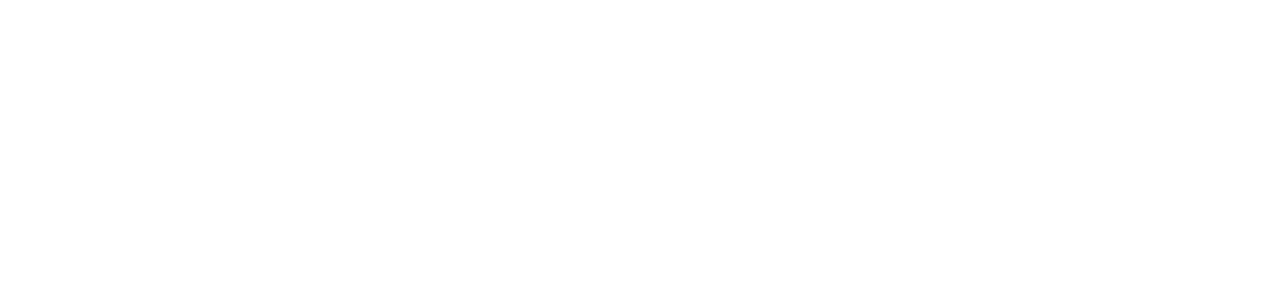
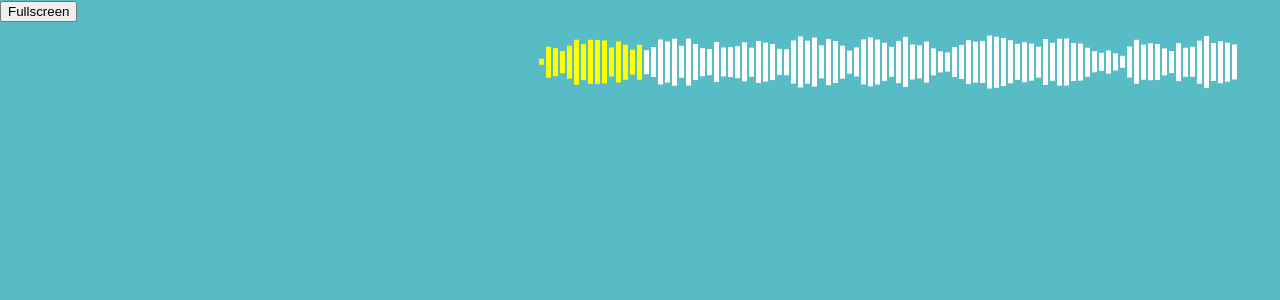
Before and after one commit to NoClipDigital/wap-games, a Nuxt app: page /slider in a window 1280 px wide. Before the commit this address had no page. Shown: the top 300 px of the page. Built offline with nearby package versions, Linux system fonts and the light colour scheme.

Commit message:
Progress of waveform game

```diff
--- /dev/null
+++ b/components/slider/Waveform.vue
@@ -0,0 +1,104 @@
+<template lang="html">
+<div class="waveform">
+  <div class="wave-container" :style="{width:  + 'px'}">
+    <div class="bar" v-for="(bar, i) of bars" :style="barStyles(bar, i)"></div>
+  </div>
+</div>
+</template>
+
+<script>
+import anime from 'animejs'
+
+export default {
+  name: "Waveform",
+  data() {
+    return {
+      bars: [],
+      progress: 0,
+      config: {
+        randomness: 1,
+        noOfBars: 100,
+        speed: 5,
+        randomness: 0.5,
+        barWidth: 5,
+        barGap: 2
+      }
+    }
+  },
+  methods: {
+    barStyles(bar, i) {
+      //
+      let progressOffset = (this.$el.offsetWidth) * (1 - this.progress);
+      let widthOffset = this.waveWidth * -this.progress;
+      let barOffset = (i * (this.config.barGap + this.config.barWidth));
+      let leftPos = widthOffset + progressOffset + barOffset;
+      let isHalfway = leftPos < (this.$el.offsetWidth / 2);
+
+      return {
+        backgroundColor: isHalfway ? 'yellow' : 'white',
+        height: (100 * bar) + '%',
+        left: leftPos + 'px',
+        marginRight: this.config.barGap + 'px',
+        top: '50%',
+        transform: `translateY(-50%)`,
+        width: this.config.barWidth + 'px'
+      }
+
+    },
+    startAnimation() {
+      var JSobject = anime({
+        targets: this,
+        progress: 1,
+        easing: 'linear',
+        duration: 20 * 1000
+        // update: function() {
+          // var el = document.querySelector('#JSobject pre');
+          // el.innerHTML = JSON.stringify(obj);
+        // }
+      });
+    },
+    generateWave() {
+      let bars = [];
+
+      for (var i = 0; i < this.config.noOfBars; i++) {
+        bars.push(Math.random());
+      }
+
+      this.bars = bars;
+    },
+
+    blurWave() {
+      for (var i = 1; i < this.bars.length; i++) {
+        let prev = this.bars[i - 1];
+        let current = this.bars[i];
+
+        this.bars[i] = (prev + (current * this.config.randomness)) / (this.config.randomness + 1);
+      }
+    }
+  },
+  computed: {
+    waveWidth() {
+      return this.config.noOfBars * (this.config.barWidth + this.config.barGap);
+    }
+  },
+  mounted() {
+    console.dir(this.$el);
+    this.generateWave();
+    this.blurWave();
+    this.startAnimation();
+  },
+}
+</script>
+
+<style lang="scss">
+.wave-container {
+    height: 10vh;
+    position: relative;
+    white-space: nowrap;
+}
+
+.bar {
+    background-color: white;
+    position: absolute;
+}
+</style>
--- a/layouts/default.vue
+++ b/layouts/default.vue
@@ -1,11 +1,36 @@
 <template>
-  <div>
+  <div class="game-wrap">
+    <button @click="enableFullscreen">Fullscreen</button>
     <nuxt/>
+
   </div>
 </template>
 
+<script>
+export default {
+  methods: {
+    enableFullscreen() {
+      var doc = window.document;
+      var docEl = doc.documentElement;
+
+      var requestFullScreen = docEl.requestFullscreen || docEl.mozRequestFullScreen || docEl.webkitRequestFullScreen || docEl.msRequestFullscreen;
+      var cancelFullScreen = doc.exitFullscreen || doc.mozCancelFullScreen || doc.webkitExitFullscreen || doc.msExitFullscreen;
+
+      if (!doc.fullscreenElement && !doc.mozFullScreenElement && !doc.webkitFullscreenElement && !doc.msFullscreenElement) {
+        requestFullScreen.call(docEl);
+      } else {
+        cancelFullScreen.call(doc);
+      }
+    }
+  }
+}
+
+
+</script>
+
 <style>
 html {
+  background-color: #57bcc6;
   font-family: 'Source Sans Pro', -apple-system, BlinkMacSystemFont, 'Segoe UI',
     Roboto, 'Helvetica Neue', Arial, sans-serif;
   font-size: 16px;
@@ -15,6 +40,13 @@
   -moz-osx-font-smoothing: grayscale;
   -webkit-font-smoothing: antialiased;
   box-sizing: border-box;
+}
+
+.game-wrap {
+  height: 100vh;
+  overflow:hidden;
+  position: absolute;
+  width: 100vw;
 }
 
 *,
--- a/nuxt.config.js
+++ b/nuxt.config.js
@@ -18,10 +18,11 @@
     ]
   },
 
+
   /*
   ** Customize the progress-bar color
   */
-  loading: { color: '#fff' },
+  loading: { color: '#57bcc6' },
 
   /*
   ** Global CSS
--- a/package.json
+++ b/package.json
@@ -11,10 +11,13 @@
     "generate": "nuxt generate"
   },
   "dependencies": {
+    "animejs": "^2.2.0",
     "cross-env": "^5.2.0",
     "nuxt": "^2.0.0"
   },
   "devDependencies": {
-    "nodemon": "^1.11.0"
+    "node-sass": "^4.11.0",
+    "nodemon": "^1.11.0",
+    "sass-loader": "^7.1.0"
   }
 }
--- a/pages/index.vue
+++ b/pages/index.vue
@@ -24,14 +24,23 @@
   },
   methods: {
     enableFullscreen() {
-      document.body.requestFullscreen()
+      var doc = window.document;
+      var docEl = doc.documentElement;
+
+      var requestFullScreen = docEl.requestFullscreen || docEl.mozRequestFullScreen || docEl.webkitRequestFullScreen || docEl.msRequestFullscreen;
+      var cancelFullScreen = doc.exitFullscreen || doc.mozCancelFullScreen || doc.webkitExitFullscreen || doc.msExitFullscreen;
+
+      if (!doc.fullscreenElement && !doc.mozFullScreenElement && !doc.webkitFullscreenElement && !doc.msFullscreenElement) {
+        requestFullScreen.call(docEl);
+      } else {
+        cancelFullScreen.call(doc);
+      }
     }
   }
 }
 </script>
 
 <style>
-
 body {
   background-color: white;
 }
--- /dev/null
+++ b/pages/slider/index.vue
@@ -0,0 +1,52 @@
+<template>
+<div class="slider-game">
+  <waveform />
+</div>
+</template>
+
+<script>
+
+export default {
+  name: "SliderGame",
+  components: {
+    Waveform: () => import('~/components/slider/Waveform.vue')
+  },
+
+}
+</script>
+
+<style>
+body {
+  background-color: white;
+}
+
+.container {
+  min-height: 100vh;
+  display: flex;
+  justify-content: center;
+  align-items: center;
+  text-align: center;
+}
+
+.title {
+  font-family: 'Quicksand', 'Source Sans Pro', -apple-system, BlinkMacSystemFont,
+  'Segoe UI', Roboto, 'Helvetica Neue', Arial, sans-serif;
+  display: block;
+  font-weight: 300;
+  font-size: 100px;
+  color: #35495e;
+  letter-spacing: 1px;
+}
+
+.subtitle {
+  font-weight: 300;
+  font-size: 42px;
+  color: #526488;
+  word-spacing: 5px;
+  padding-bottom: 15px;
+}
+
+.links {
+  padding-top: 15px;
+}
+</style>
```
Also changed, not shown: 1 other file (tests, documents, lock files or other folders). Lines whose indentation alone changed are shown as unchanged.
